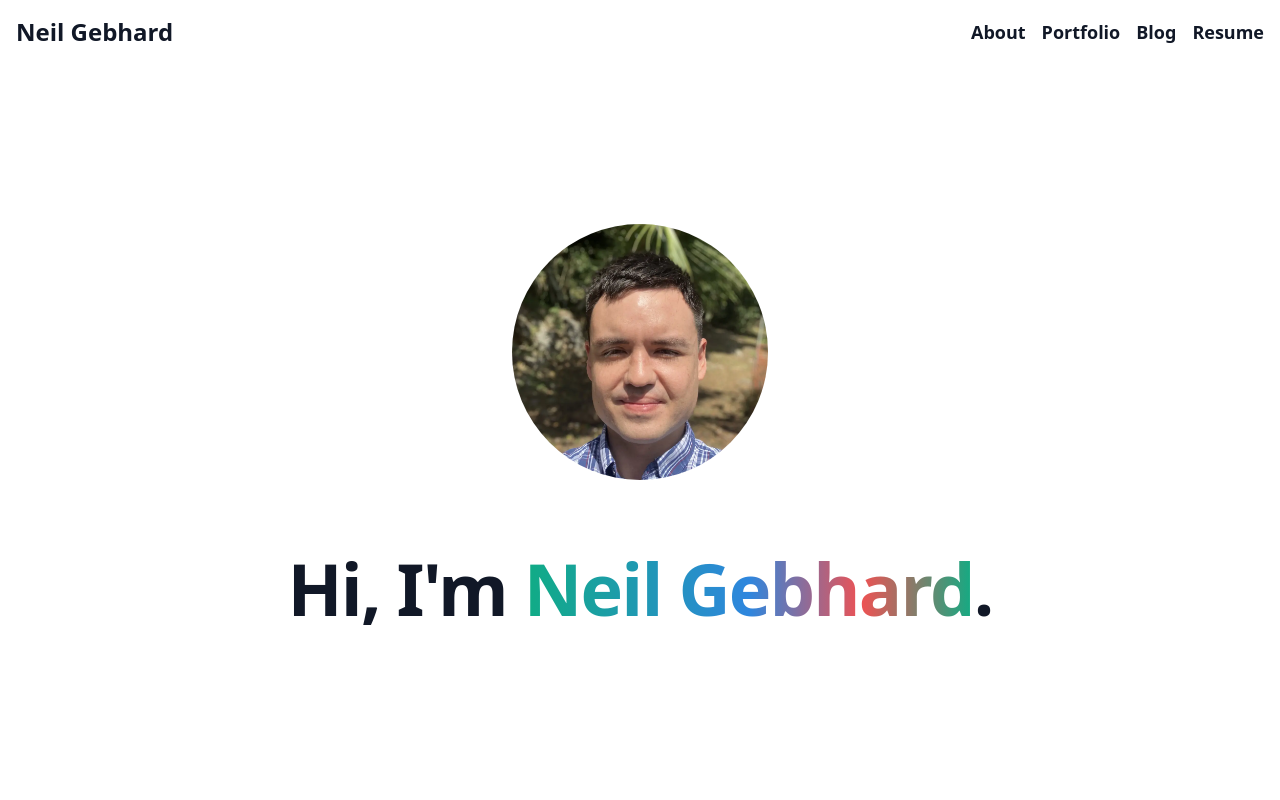
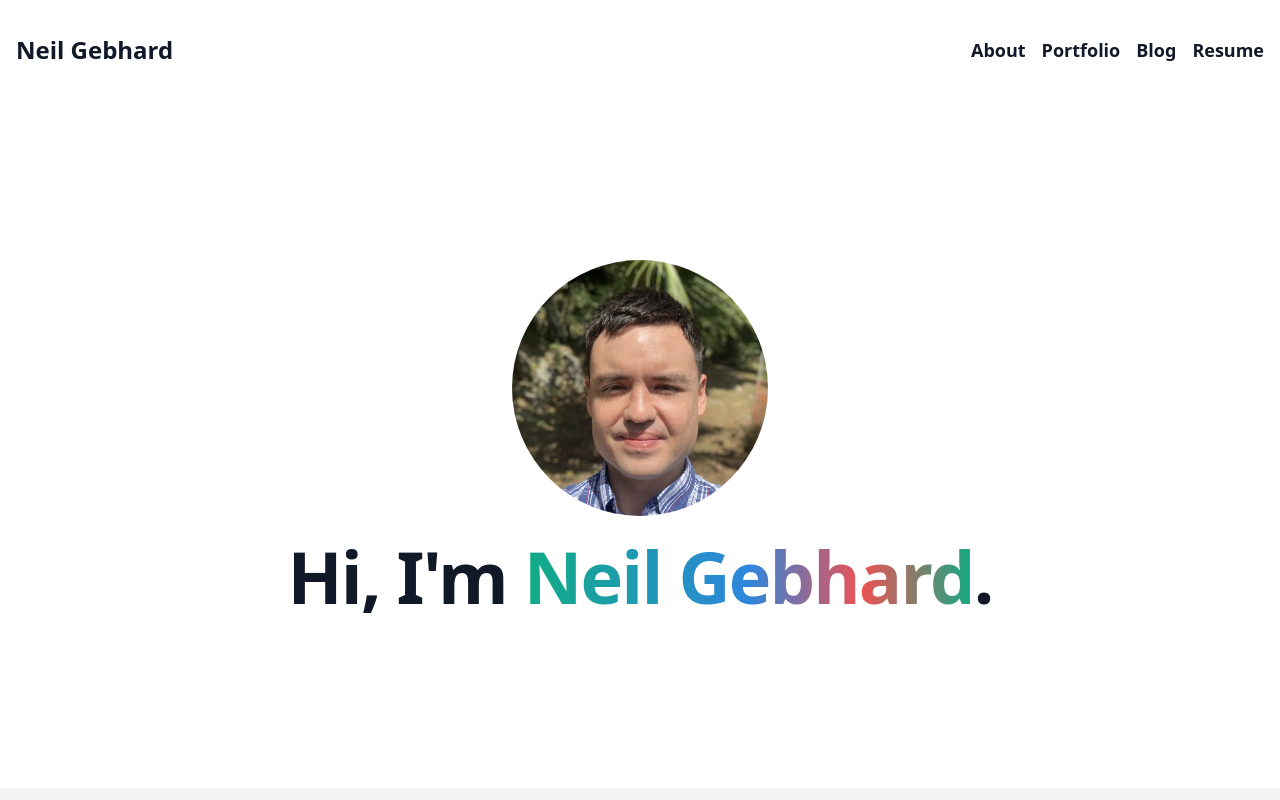
Before and after one commit to neilgebhard/neilgebhard.com, a Next.js app: page / in a window 1280 px wide. Shown: the top 800 px of the page. Built offline with nearby package versions, Linux system fonts and the light colour scheme.

Commit message:
:lipstick: Add UX improvements

```diff
--- a/styles/global.css
+++ b/styles/global.css
@@ -12,7 +12,7 @@
   }
 
   h1 {
-    @apply text-5xl mb-12;
+    @apply text-5xl;
   }
 
   h2 {
@@ -34,20 +34,12 @@
     @apply mb-4 mt-12;
   }
 
-  ul {
-    @apply m-0 p-0;
-  }
-
-  ol {
-    @apply mt-4 mb-12;
-  }
-
   li {
     @apply text-lg;
   }
 
   p {
-    @apply mb-8 text-lg;
+    @apply my-6 text-lg;
   }
 
   a {
```
